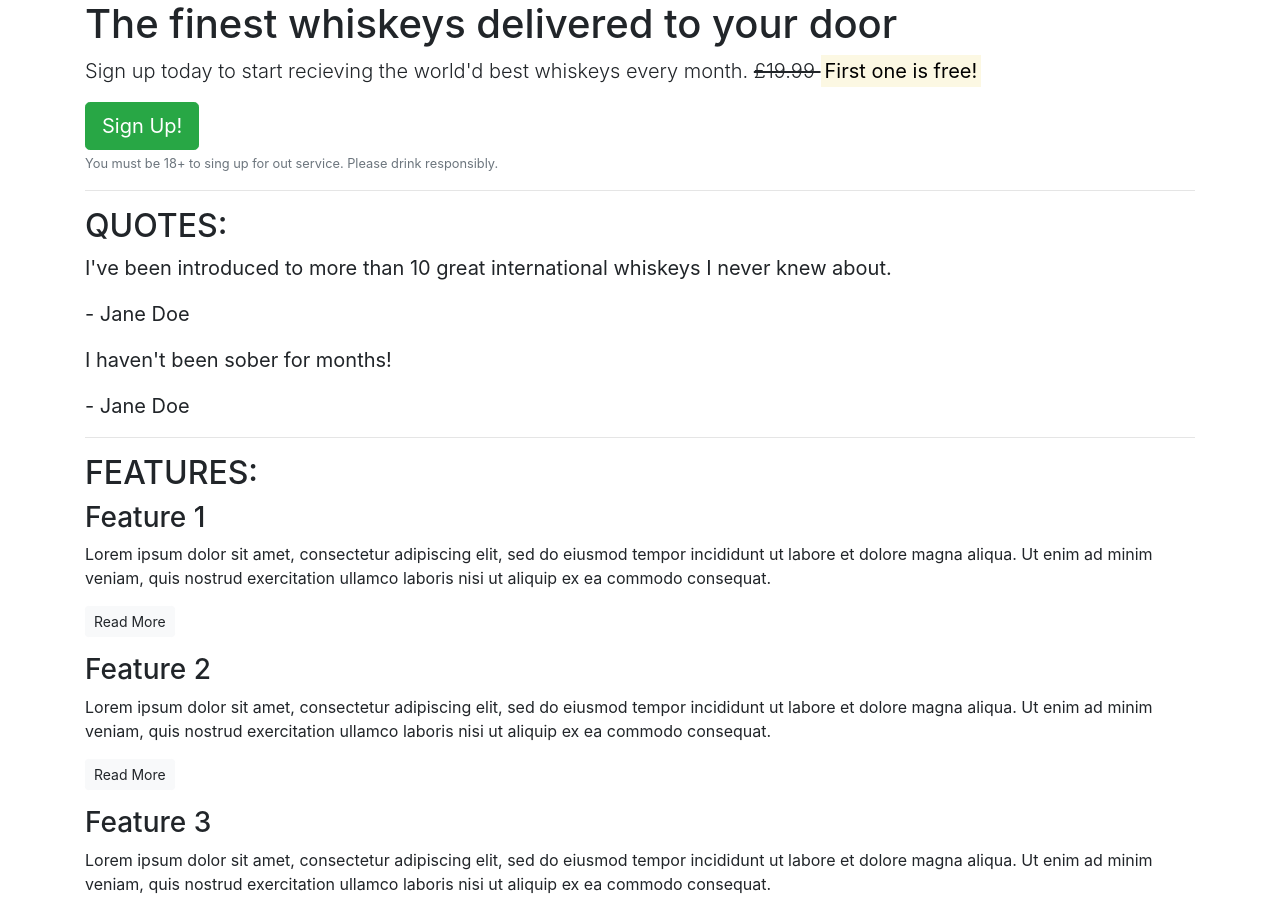
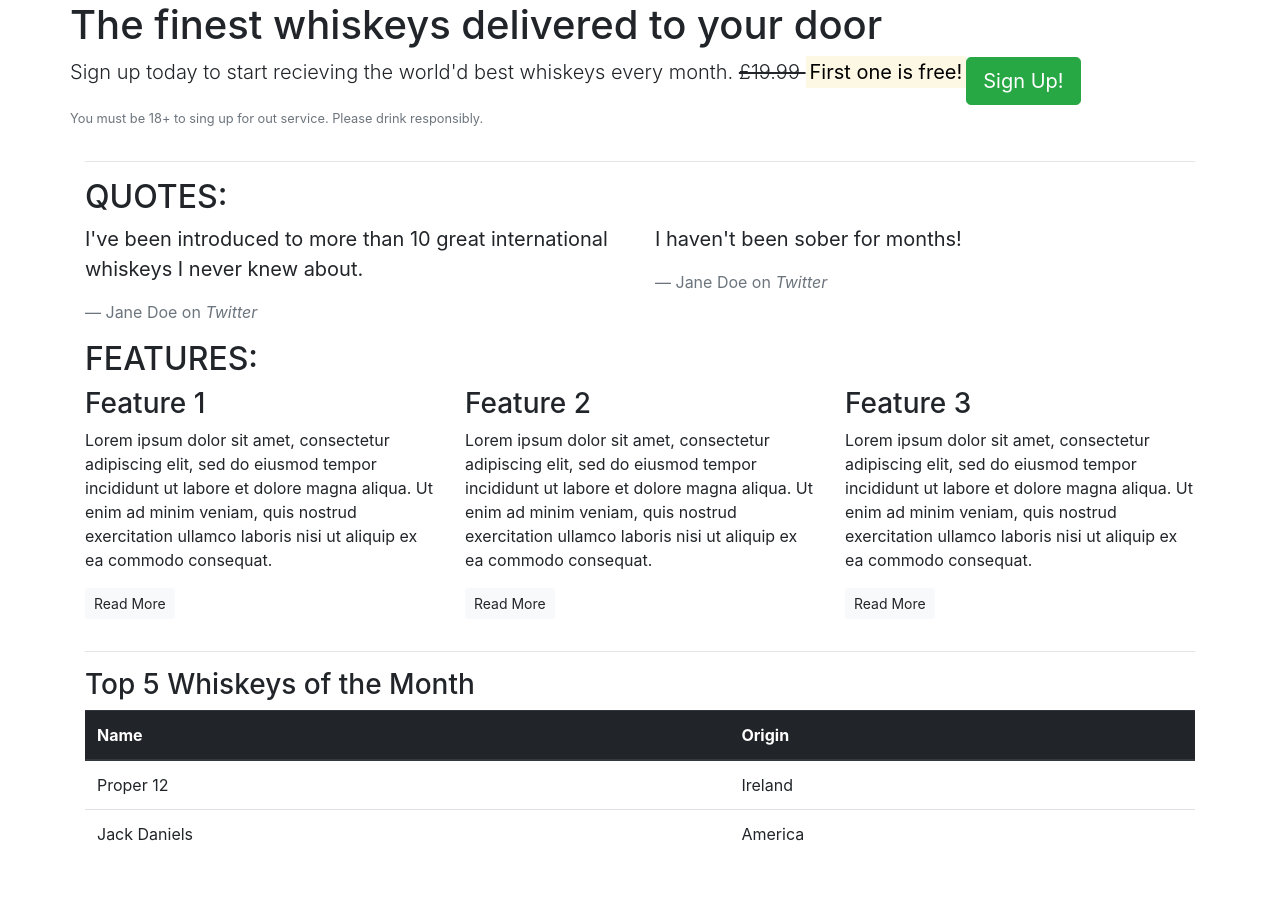
Before and after one commit to jdj0/playground, a plain HTML site: page index.html in a window 1280 px wide. Shown: the top 899 px of the page. After the commit the page ends 874 px from the top, so only its background shows below. Drawn offline with nearby package versions, Linux system fonts and the light colour scheme.

Commit message:
add bootstrap grid

```diff
--- a/index.html
+++ b/index.html
@@ -12,45 +12,72 @@
     <article class="container">
     <!-- This is a call out -->
         <section class="callout">
+            <div class="row">
+                <div class="col-12"></div>
                  <h1>The finest whiskeys delivered to your door</h1>
                  <p class="lead">Sign up today to start recieving the world'd best whiskeys every month. <s>£19.99 </s><strong><mark>First one is free!</mark></strong></p>
                  <button class="btn btn-success btn-lg">Sign Up!</button>
                  <p class="text-muted"><small>You must be 18+ to sing up for out service. Please drink responsibly.</small></p>
+                </div>
+            </div>
         </section>
+
         <hr>
     <!-- Quotes -->
     <section class="quotes">
+        <div class="row">
+            <div class="col-12">
                 <h2 class="text-uppercase">Quotes:</h2>
+            </div>
+        </div>
+        <div class="row">
+            <div class="col-12 col-md-6">
                 <blockquote class="blockquote">
                     <p>I've been introduced to more than 10 great international whiskeys I never knew about.</p>
-                <p>- Jane Doe</p>
+                    <footer class="blockquote-footer">Jane Doe on <cite title="Twitter">Twitter</cite></footer>
                 </blockquote>
+            </div>
+            <div class="col-12 col-md-6">
                 <blockquote class="blockquote">
                     <p>I haven't been sober for months!</p>
-                 <p>- Jane Doe</p>
+                    <footer class="blockquote-footer">Jane Doe on <cite title="Twitter">Twitter</cite></footer>
                 </blockquote>
+            </div>
+        </div>
     </section>
-        <hr>
     <!-- Features -->
         <section class="features">
+            <div class="row">
+                <div class="col-12">
                     <h2 class="text-uppercase">Features:</h2>
+                </div>
+            </div>
+            <div class="row">
+                <div class="col-12 col-md-6 col-lg-4">
                     <div class="feature">
                         <h3>Feature 1</h3>
                         <p>Lorem ipsum dolor sit amet, consectetur adipiscing elit, sed do eiusmod tempor incididunt ut labore et dolore magna aliqua. Ut enim ad minim veniam, quis nostrud exercitation ullamco laboris nisi ut aliquip ex ea commodo consequat.</p>
                         <p><a class="btn btn-sm btn-light">Read More</a></p>
                     </div>
+                </div>
+                <div class="col-12 col-md-6 col-lg-4">
                     <div class="feature">
                      <h3>Feature 2</h3>
                      <p>Lorem ipsum dolor sit amet, consectetur adipiscing elit, sed do eiusmod tempor incididunt ut labore et dolore magna aliqua. Ut enim ad minim veniam, quis nostrud exercitation ullamco laboris nisi ut aliquip ex ea commodo consequat.</p>
                      <p><a class="btn btn-sm btn-light">Read More</a></p>
                     </div>
+                </div>
+                <div class="col-12 d-md-none d-lg-block col-lg-4">
                     <div class="feature">
                         <h3>Feature 3</h3>
                         <p>Lorem ipsum dolor sit amet, consectetur adipiscing elit, sed do eiusmod tempor incididunt ut labore et dolore magna aliqua. Ut enim ad minim veniam, quis nostrud exercitation ullamco laboris nisi ut aliquip ex ea commodo consequat.</p>
                         <p><a class="btn btn-sm btn-light">Read More</a></p>
                     </div>
+                </div>
+            </div>
         </section>
         <hr>
+        <!--Top 5 Whiskeys-->
         <section>
             <h3>Top 5 Whiskeys of the Month</h3>
             <table class="table">
```
Lines whose indentation alone changed are shown as unchanged.
